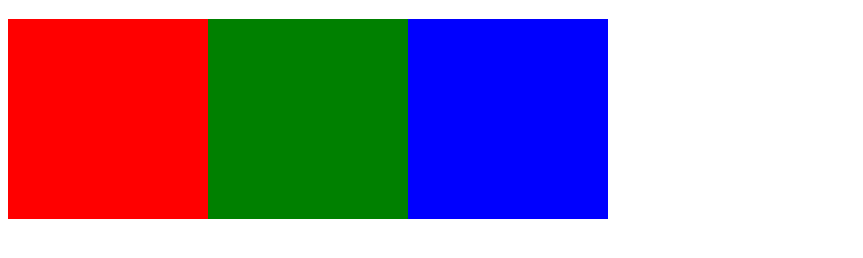
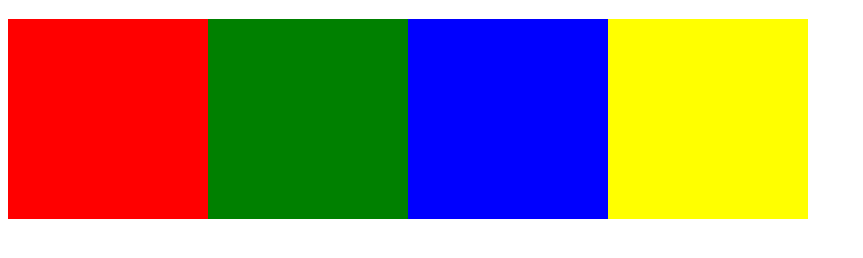
Before and after one commit to wusing/wusing.github.io, a plain HTML site: page index.html in a window 1280 px wide. Shown: the part 70-328 px from the top of the page, without its empty margins (0-863 px from the left). Drawn offline with Linux system fonts and the light colour scheme.

Commit message:
我的第一网站

```diff
--- a/index.html
+++ b/index.html
@@ -22,6 +22,12 @@
 			float:left;
 			background-color: blue;
 		}
+		#box4{
+			width: 200px;
+			height: 200px;
+			float:left;
+			background-color: yellow;
+		}
 	</style>
 </head>
 <body>
@@ -29,5 +35,6 @@
 	<div id="box1"></div>
 	<div id="box2"></div>
 	<div id="box3"></div>
+	<div id="box4"></div>
 </body>
 </html>
```
